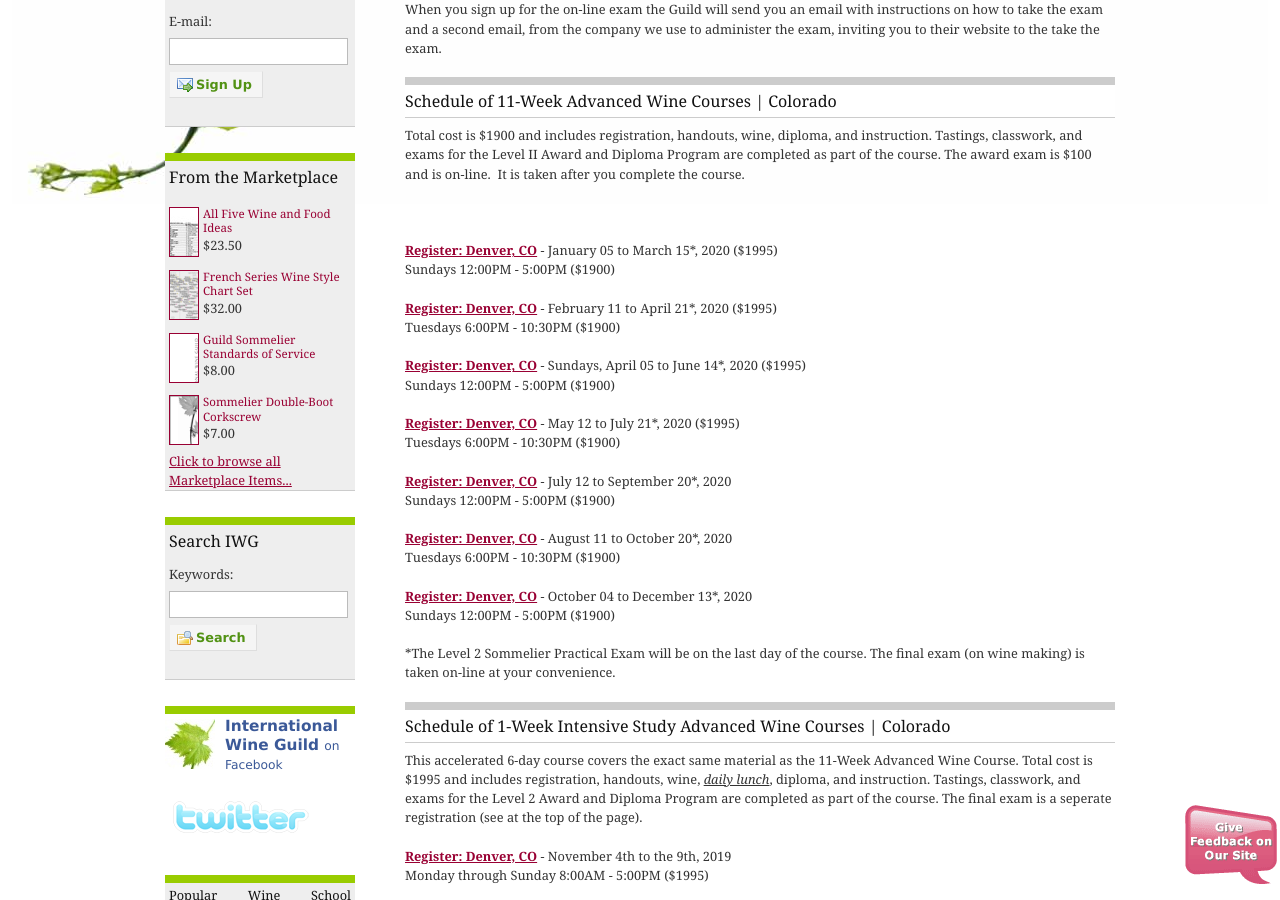
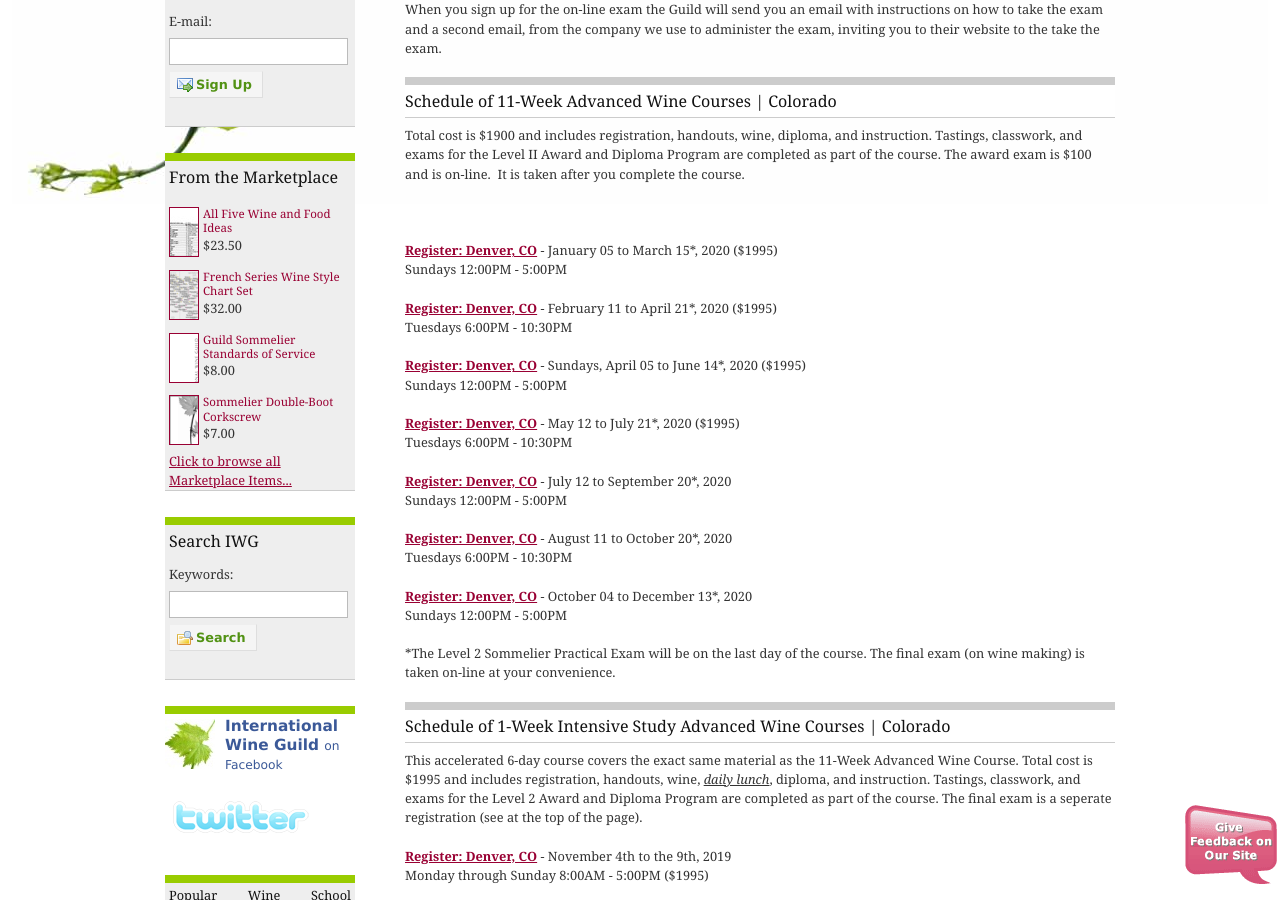
Before and after one commit to CKDev/internationalwineguild.com, a Jekyll site: the page built from advanced-wine-course-registration.html, in a window 1280 px wide and 900 px high, scrolled down 776 px. Built offline with Jekyll 4.4.1, drawn with Linux system fonts in a browser that asks for light colours; a script that is not in the unit is left out; comment, search, counter and statistics services are not loaded.

Commit message:
Update advanced-wine-course-registration.html

```diff
--- a/advanced-wine-course-registration.html
+++ b/advanced-wine-course-registration.html
@@ -29,37 +29,37 @@ permalink: "/advanced-wine-course-registration"
 <p><a
     href="http://ww4.aitsafe.com/cf/add.cfm?userid=6714687&amp;product=Adv+Wine+Course PM+Denver++-++01/05-3/15, 2020&amp;price=1995&amp;return=www.internationalwineguild.com/advanced-wine-course-registration"
     class="ga-track"><strong>Register: Denver, CO</strong></a>&nbsp;- January 05 to March 15*, 2020 ($1995)<br>
-  Sundays 12:00PM - 5:00PM ($1900)</p>
+  Sundays 12:00PM - 5:00PM</p>
 
 <p><a
     href="http://ww4.aitsafe.com/cf/add.cfm?userid=6714687&amp;product=Adv+Wine+Course PM+Denver++-++02/11-04/21, 2020&amp;price=1995&amp;return=www.internationalwineguild.com/advanced-wine-course-registration"
     class="ga-track"><strong>Register: Denver, CO</strong></a>&nbsp;- February 11 to April 21*, 2020 ($1995)<br>
-  Tuesdays 6:00PM - 10:30PM ($1900)</p>
+  Tuesdays 6:00PM - 10:30PM</p>
 
 <p><a
     href="http://ww4.aitsafe.com/cf/add.cfm?userid=6714687&amp;product=Adv+Wine+Course PM+Denver++-++04/05-06/14+2020&amp;price=1995&amp;return=www.internationalwineguild.com/advanced-wine-course-registration"
     class="ga-track"><strong>Register: Denver, CO</strong></a>&nbsp;- Sundays, April 05 to June 14*, 2020 ($1995)<br>
-  Sundays 12:00PM - 5:00PM ($1900)</p>
+  Sundays 12:00PM - 5:00PM</p>
 
 <p><a
     href="http://ww4.aitsafe.com/cf/add.cfm?userid=6714687&amp;product=Adv+Wine+Course PM+Denver++-++05/12-07/21, 2020&amp;price=1995&amp;return=www.internationalwineguild.com/advanced-wine-course-registration"
     class="ga-track"><strong>Register: Denver, CO</strong></a>&nbsp;- May 12 to July 21*, 2020 ($1995)<br>
-  Tuesdays 6:00PM - 10:30PM ($1900)</p>
+  Tuesdays 6:00PM - 10:30PM</p>
 
 <p><a
     href="http://ww4.aitsafe.com/cf/add.cfm?userid=6714687&amp;product=Adv+Wine+Course PM+Denver++-++07/12-09/20, 2020&amp;price=1900&amp;return=www.internationalwineguild.com/advanced-wine-course-registration"
     class="ga-track"><strong>Register: Denver, CO</strong></a>&nbsp;- July 12 to September 20*, 2020<br>
-  Sundays 12:00PM - 5:00PM ($1900)</p>
+  Sundays 12:00PM - 5:00PM</p>
 
 <p><a
     href="http://ww4.aitsafe.com/cf/add.cfm?userid=6714687&amp;product=Adv+Wine+Course PM+Denver++-++08/11-10/20, 2020&amp;price=1900&amp;return=www.internationalwineguild.com/advanced-wine-course-registration"
     class="ga-track"><strong>Register: Denver, CO</strong></a>&nbsp;- August 11 to October 20*, 2020<br>
-  Tuesdays 6:00PM - 10:30PM ($1900)</p>
+  Tuesdays 6:00PM - 10:30PM</p>
 
 <p><a
     href="http://ww4.aitsafe.com/cf/add.cfm?userid=6714687&amp;product=Adv+Wine+Course PM+Denver++-++10/04-12/13, 2020&amp;price=1900&amp;return=www.internationalwineguild.com/advanced-wine-course-registration"
     class="ga-track"><strong>Register: Denver, CO</strong></a>&nbsp;- October 04 to December 13*, 2020<br>
-  Sundays 12:00PM - 5:00PM ($1900)</p>
+  Sundays 12:00PM - 5:00PM</p>
 
 <p>*The Level 2 Sommelier Practical Exam will be on the last day of the course. The final exam (on wine making) is taken on-line at
   your convenience.</p>
```
